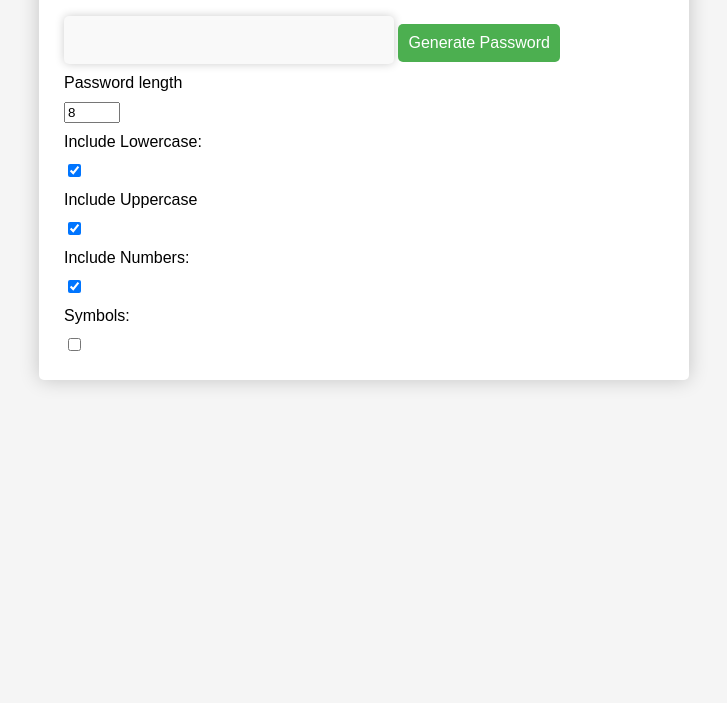
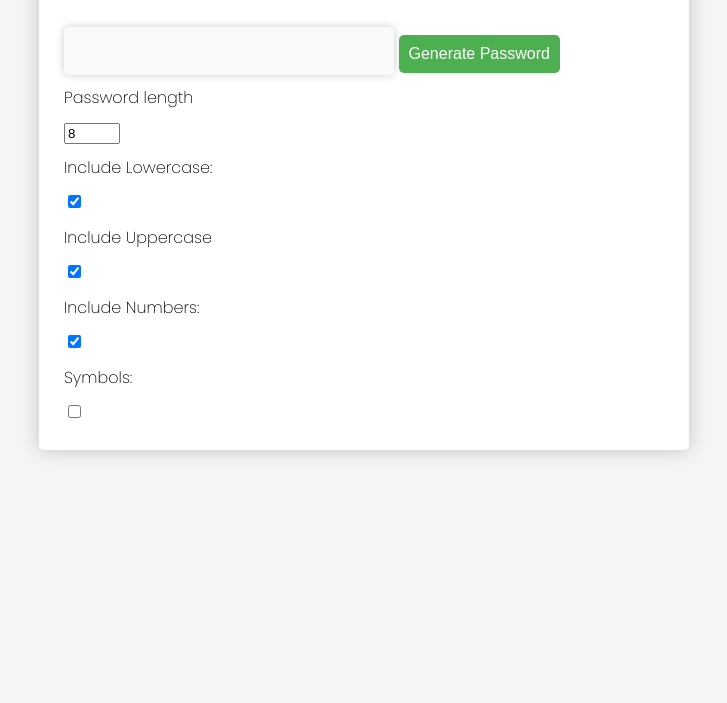
Before and after one commit to Monsieur-Mutava/Inception, a plain HTML site: page Password Generator/index.html in a window 1280 px wide. Shown: the part 97-800 px from the top of the page, without its empty margins (276-1003 px from the left). Drawn offline with Linux system fonts and the light colour scheme.

Commit message:
Update app.js

```diff
--- a/Password Generator/style.css
+++ b/Password Generator/style.css
@@ -1,7 +1,7 @@
-
+@import url('https://fonts.googleapis.com/css2?family=Poppins:wght@200&display=swap');
 body{
     background-color: #f5f5f5;
-    font-family: Arial, Helvetica, sans-serif;
+    font-family: 'poppins',sans-serif;
 }
 
 .container {
```
